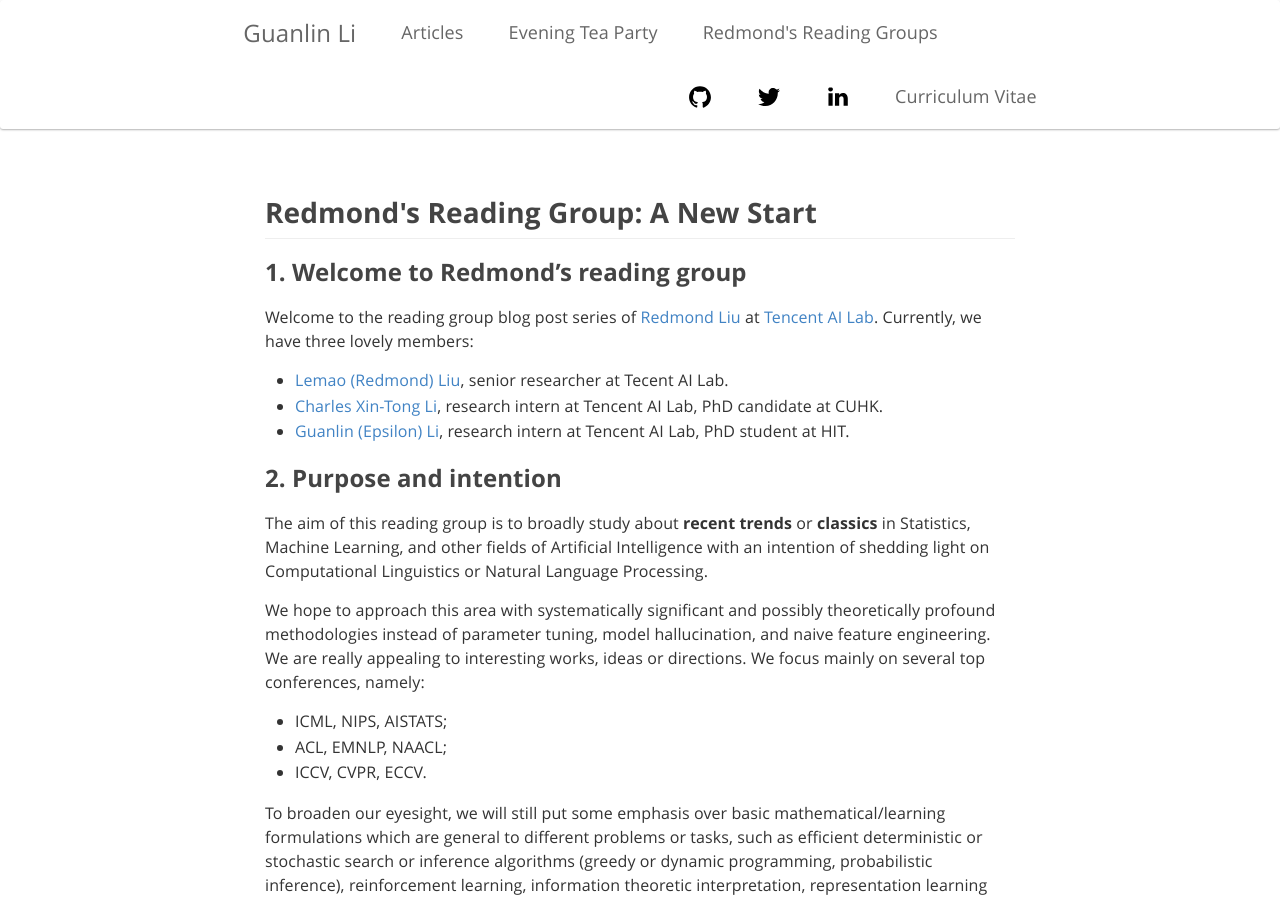
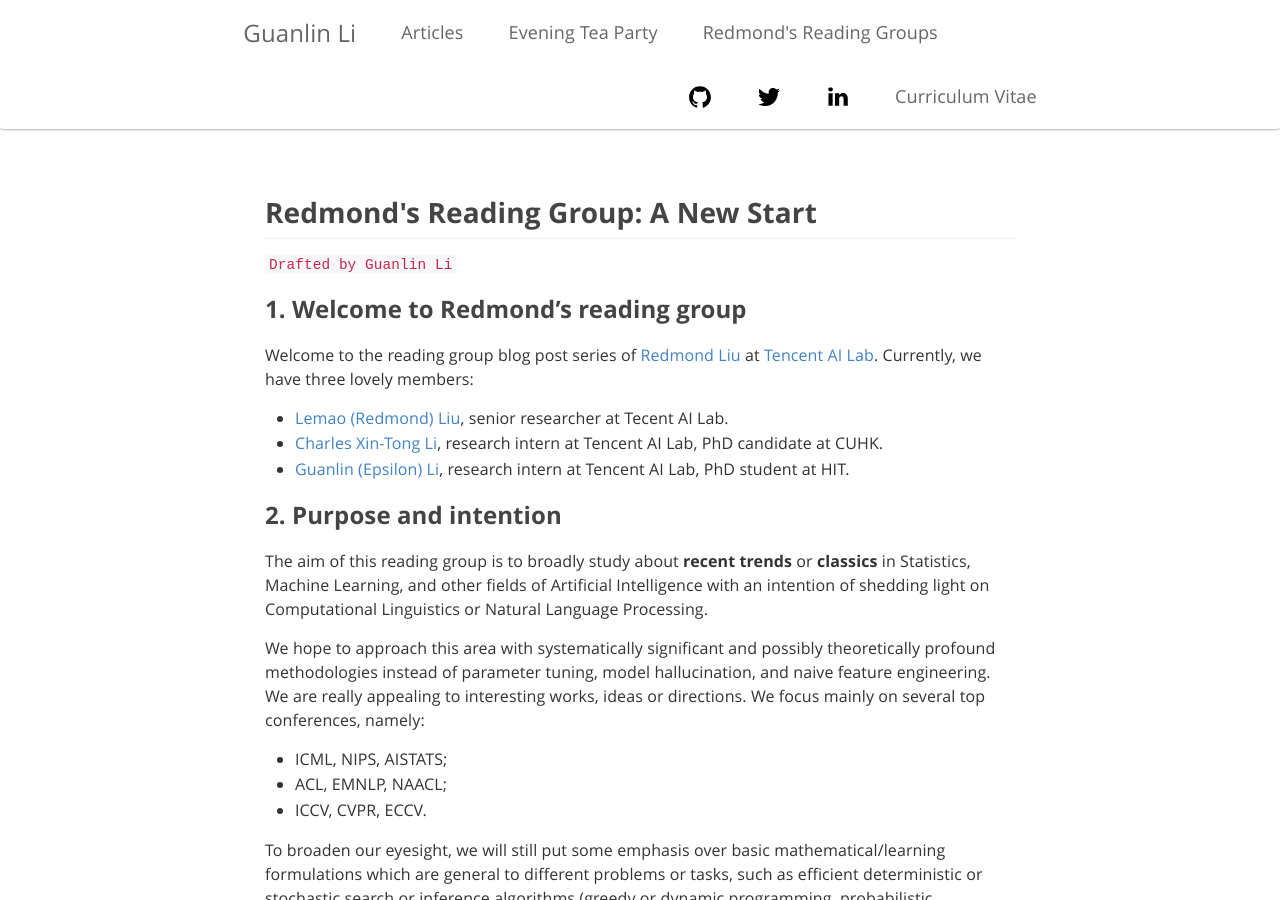
Before and after one commit to Epsilon-Lee/Epsilon-Lee.github.io, a Jekyll site: the page built from _posts/redmond_rg/2018-01-27-Reading-Group-a-New-Start.md, in a window 1280 px wide and 900 px high. Built offline with Jekyll 4.4.1, drawn with Linux system fonts in a browser that asks for light colours; nearby versions of some CDN libraries; some web fonts are replaced; comment, search, counter and statistics services are not loaded.

Commit message:
modified

```diff
--- a/_posts/redmond_rg/2018-01-27-Reading-Group-a-New-Start.md
+++ b/_posts/redmond_rg/2018-01-27-Reading-Group-a-New-Start.md
@@ -4,6 +4,8 @@ title: "Redmond's Reading Group: A New Start"
 author: Guanlin Li
 tag: redmond_rg
 ---
+
+`Drafted by Guanlin Li`
 
 ### 1. Welcome to Redmond's reading group
 
```
